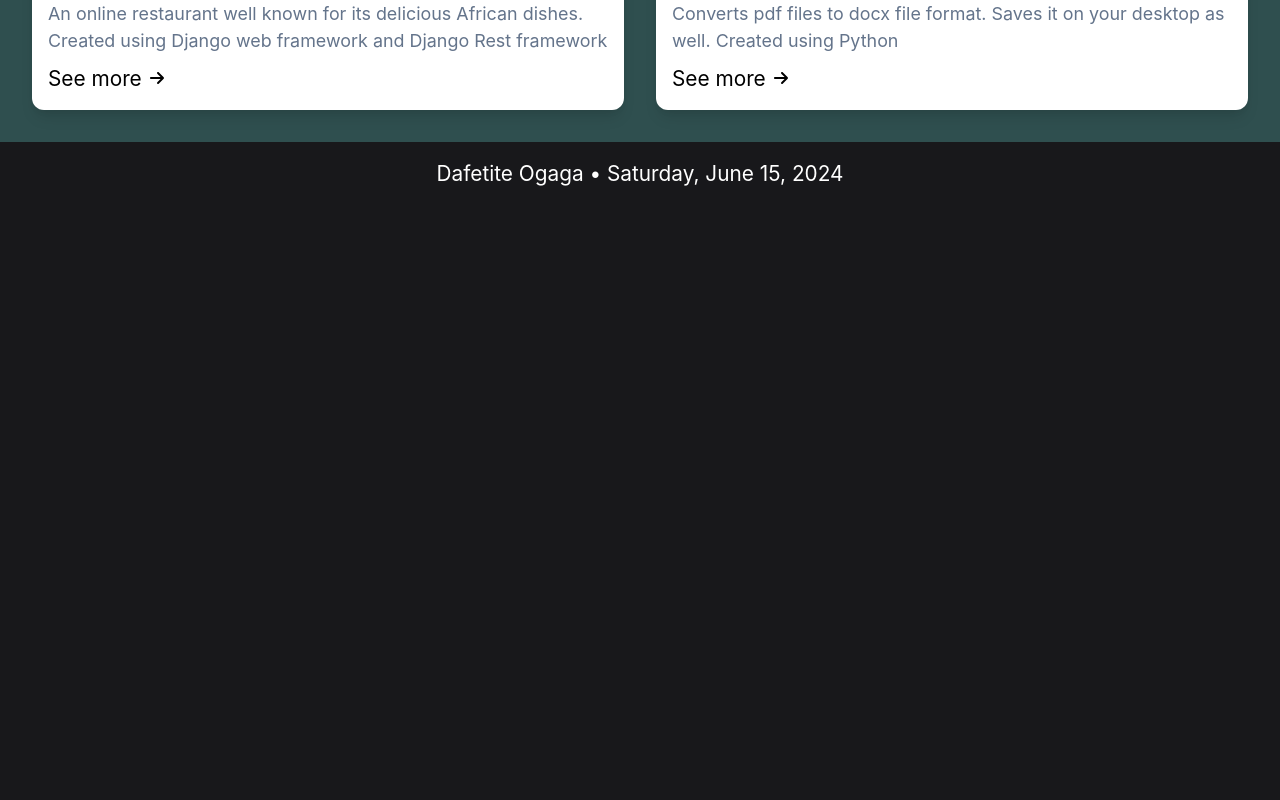
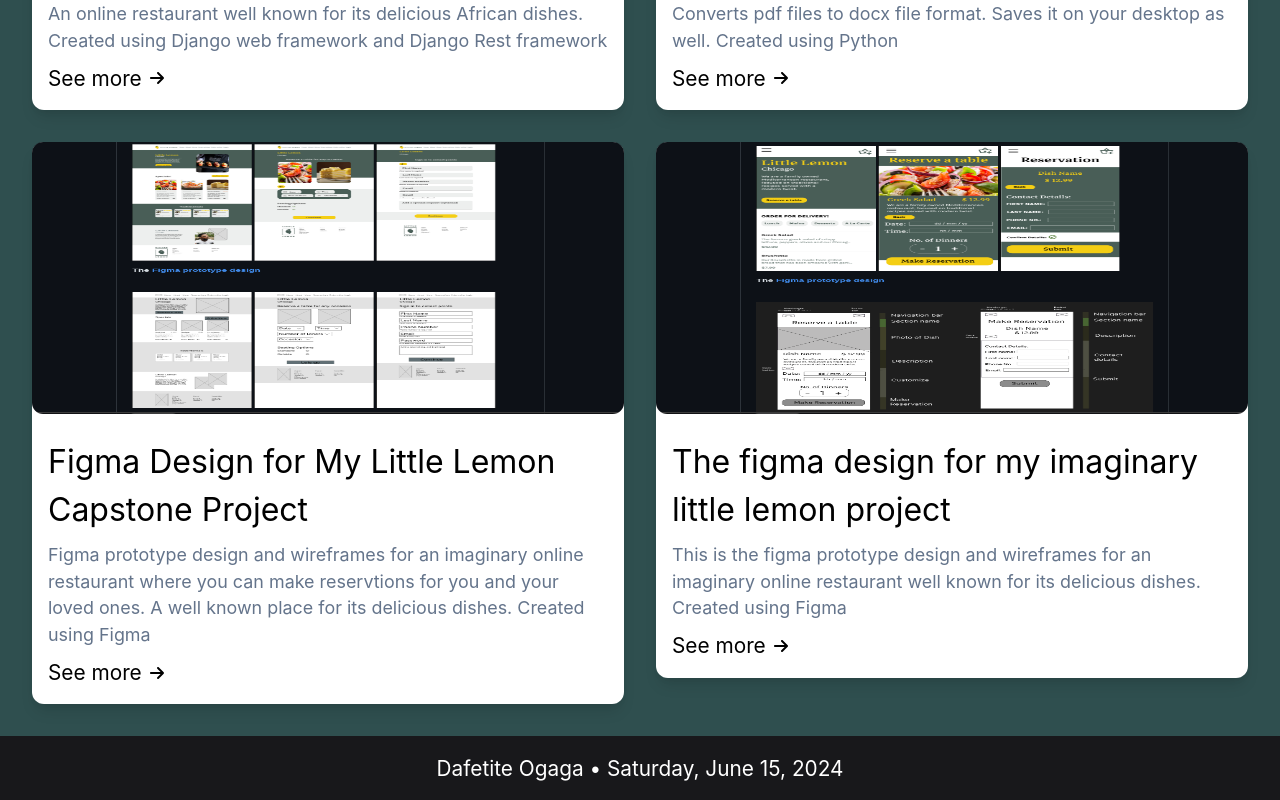
Before and after one commit to DafetiteOgaga/dafetite, a React (Create React App) app: page / in a window 1280 px wide. Shown: the part 2655-3455 px from the top of the page. Before the commit the page ends 2861 px from the top, so only its background shows below. Built offline with nearby package versions, Linux system fonts and the light colour scheme.

Commit message:
changes: added more projects

```diff
--- a/src/components/ProjectsSection.js
+++ b/src/components/ProjectsSection.js
@@ -39,7 +39,6 @@ const projects = [
    getImageSrc: () => require("../images/creonovo-gardens.png"),
  },
 
-
  {
     title: "DSA-LinkedList",
     description:
@@ -71,6 +70,24 @@ const projects = [
       as well. Created using Python`,
       url: "https://github.com/DafetiteOgaga/pdf2docx_converter",
     getImageSrc: () => require("../images/pdf2docx Converter.png"),
+  },
+
+  {
+    title: "Figma Design for My Little Lemon Capstone Project",
+    description:
+      `Figma prototype design and wireframes for an imaginary online restaurant where you can make
+      reservtions for you and your loved ones. A well known place for its delicious dishes.
+      Created using Figma`,
+      url: "https://www.figma.com/design/Jo78tKGLI9UtpjAV1VFX8w/Capstone-project?node-id=25-378&t=YkVTrjlAuomzVeLG-1",
+    getImageSrc: () => require("../images/little-lemon-capstone-project-figma-design.png"),
+  },
+  {
+    title: "The figma design for my imaginary little lemon project",
+    description:
+      `This is the figma prototype design and wireframes for an imaginary online restaurant well known
+      for its delicious dishes. Created using Figma`,
+      url: "https://www.figma.com/design/u7zbSHNIFWE0rwz6fZt178/high-fidelity-visual-design?node-id=0-1&t=3uFdohozHKiRJpxq-1",
+    getImageSrc: () => require("../images/little-lemon-figma-designs.png"),
   },
 ];
 
```
Also changed, not shown: src/images/little-lemon-capstone-project-figma-design.png (added), src/images/little-lemon-figma-designs.png (added).
